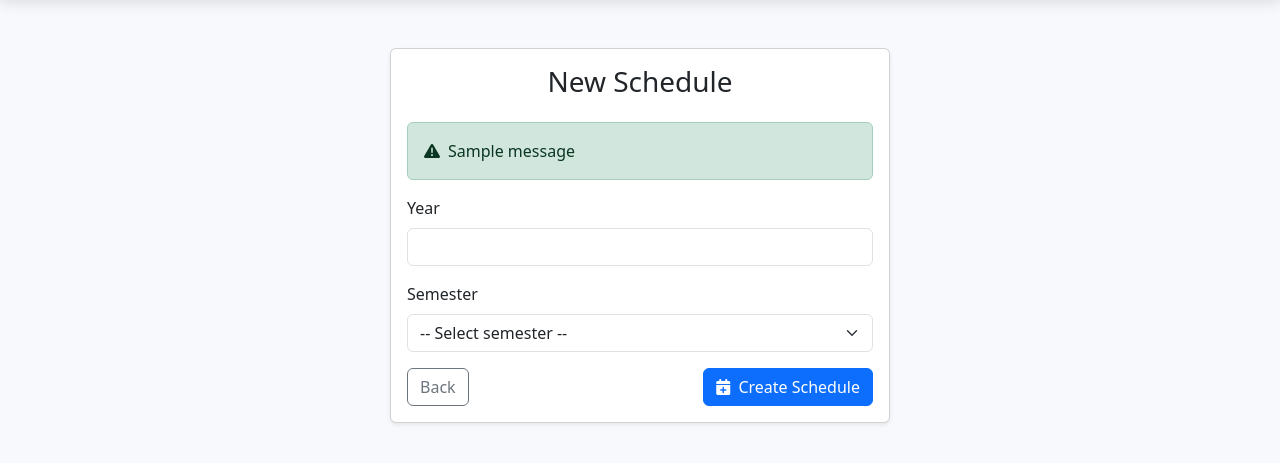
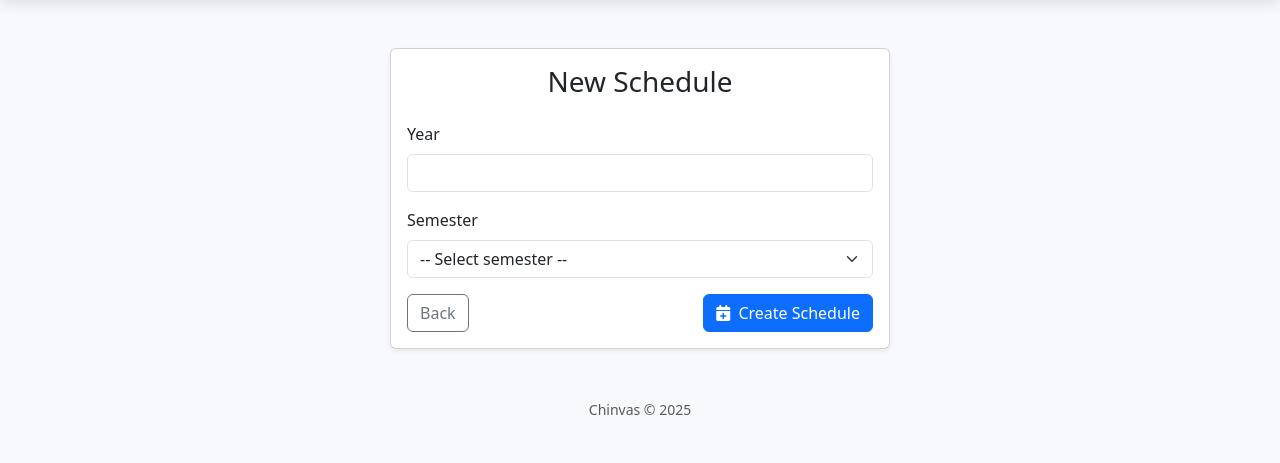
Before and after one commit to BorjaManterola/chinvas, a Flask app: page /schedules/form in a window 1280 px wide. Shown: the part 78-541 px from the top of the page. Run offline with Flask 3, Linux system fonts and the light colour scheme; tables that the repository leaves empty hold one stand-in row (values such as "Sample post"); one stand-in notice (Sample message) is shown; parts of the project's set-up code (start-up, migrations or seed data) failed here and were passed over.

Commit message:
fix message in schedule

```diff
--- a/app/routes/task_routes.py
+++ b/app/routes/task_routes.py
@@ -53,7 +53,7 @@ def updateTask(id):
         flash("Weighting is required.", "danger")
         return redirect(url_for('task_routes.editTaskForm', id=id))
 
-    is_valid, total_weight = Task.isValidWeightingInAssessment(assessment_id, weighting, exclude_task_id=id)
+    is_valid, total_weight = Task.isValidWeightingInAssessment(assessment_id, weighting, exclude_task=id)
     if not is_valid:
         flash(f"Total task weighting cannot exceed 100%. Current total: {total_weight}%", "danger")
         return redirect(url_for('task_routes.editTaskForm', id=id))
--- a/app/templates/schedules/form.html
+++ b/app/templates/schedules/form.html
@@ -5,18 +5,6 @@
     <div class="card shadow-sm mx-auto" style="max-width: 500px;">
         <div class="card-body">
             <h3 class="mb-4 text-center">New Schedule</h3>
-
-            {% with messages = get_flashed_messages(with_categories=true) %}
-              {% if messages %}
-                {% for category, message in messages %}
-                  <div class="alert alert-{{ category }} d-flex align-items-center" role="alert">
-                    <i class="fas fa-exclamation-triangle me-2"></i>
-                    <div>{{ message }}</div>
-                  </div>
-                {% endfor %}
-              {% endif %}
-            {% endwith %}
-
             <form method="POST" action="{{ url_for('schedule_routes.createSchedule') }}">
                 <div class="mb-3">
                     <label for="year" class="form-label">Year</label>
```
